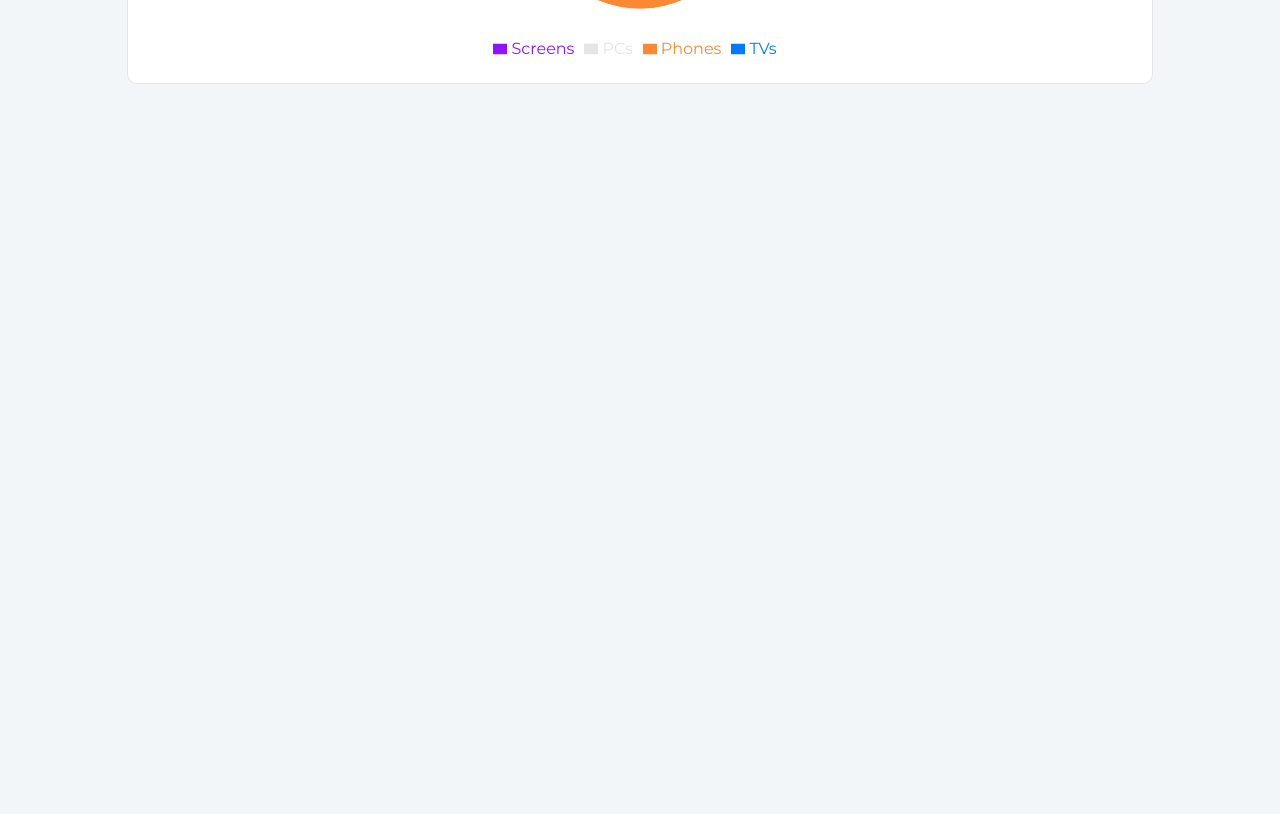
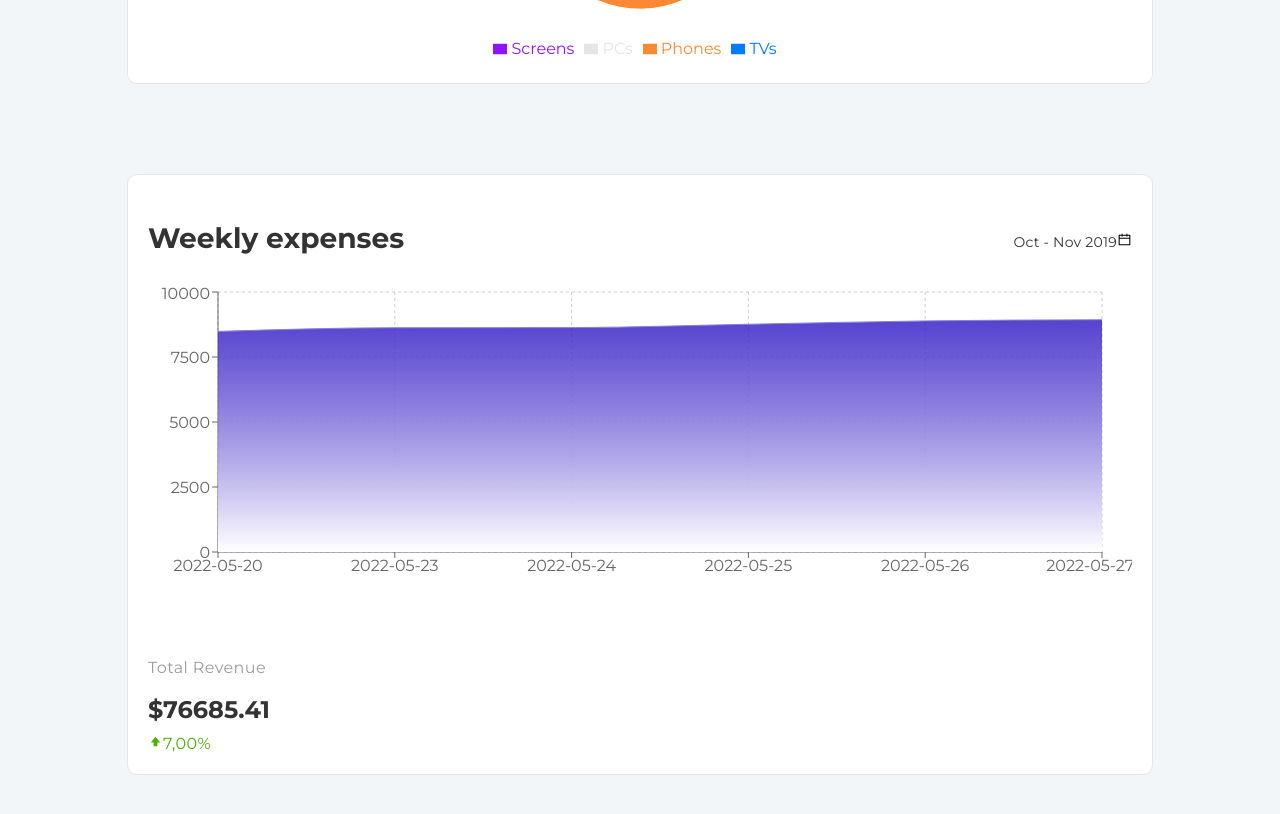
Before and after one commit to bartolomeow/neobanks-carlospaque, a React (Create React App) app: page / in a window 1280 px wide. Shown: the part 1180-1994 px from the top of the page. Before the commit the page ends 1359 px from the top, so only its background shows below. Built offline with nearby package versions, Linux system fonts and the light colour scheme.

Commit message:
Coded Graphic Expenses

```diff
--- a/src/components/graphic-conversions/graphic-conversions.css
+++ b/src/components/graphic-conversions/graphic-conversions.css
@@ -20,6 +20,11 @@
 
 .graphic-conversions-title a {
     margin: auto 0;
+    transition: .2s all;
+}
+
+.graphic-conversions-title a:hover {
+    transform: translateY(-3px);
 }
 
 .conversion-icon svg {
--- a/src/components/graphic-expenses/Graphic-expenses.jsx
+++ b/src/components/graphic-expenses/Graphic-expenses.jsx
@@ -0,0 +1,151 @@
+import { AiOutlineCalendar } from "react-icons/ai";
+import { GoArrowUp } from "react-icons/go";
+import { Link } from "react-router-dom";
+import {
+    Area,
+    AreaChart,
+    CartesianGrid,
+    ResponsiveContainer,
+    Tooltip,
+    XAxis,
+    YAxis
+} from "recharts";
+import "./graphic-expenses.css";
+
+const data_daily = [
+    {
+        Date: "2022-05-20",
+        Open: "8464.900391",
+        High: "8546.900391",
+        Low: "8456.099609",
+        Close: "8484.500000",
+        AdjClose: "8484.500000",
+        Volume: "172383300"
+    },
+    {
+        Date: "2022-05-23",
+        Open: "8600.400391",
+        High: "8625.799805",
+        Low: "8514.700195",
+        Close: "8625.799805",
+        AdjClose: "8625.799805",
+        Volume: "166876400"
+    },
+    {
+        Date: "2022-05-24",
+        Open: "8537.799805",
+        High: "8654.000000",
+        Low: "8534.299805",
+        Close: "8631.200195",
+        AdjClose: "8631.200195",
+        Volume: "207033000"
+    },
+    {
+        Date: "2022-05-25",
+        Open: "8723.099609",
+        High: "8773.900391",
+        Low: "8652.200195",
+        Close: "8760.200195",
+        AdjClose: "8760.200195",
+        Volume: "203488200"
+    },
+    {
+        Date: "2022-05-26",
+        Open: "8787.500000",
+        High: "8901.200195",
+        Low: "8780.000000",
+        Close: "8888.799805",
+        AdjClose: "8888.799805",
+        Volume: "203819800"
+    },
+    {
+        Date: "2022-05-27",
+        Open: "8904.000000",
+        High: "8937.700195",
+        Low: "8873.000000",
+        Close: "8933.599609",
+        AdjClose: "8933.599609",
+        Volume: "194951400"
+    }
+];
+
+const Graphic_expenses = () => {
+    return (
+        <div className="graphic-expenses-container">
+            <div className="card card-big">
+                <div className="graphic-expenses-title">
+                    <h3>Weekly expenses</h3>
+                    <Link to="#">
+                        <div className="expenses-icon">
+                            <span className="temp-expenses">
+                                Oct - Nov 2019
+                            </span>
+                            <AiOutlineCalendar size={15} color="black" />
+                        </div>
+                    </Link>
+                </div>
+                <div className="graphic-expenses">
+                    <ResponsiveContainer width="100%" height="100%">
+                        <AreaChart
+                            width={500}
+                            height={400}
+                            data={data_daily}
+                            margin={{
+                                top: 10,
+                                right: 30,
+                                left: 10,
+                                bottom: 0
+                            }}
+                        >
+                            <defs>
+                                <linearGradient
+                                    id="colorUv"
+                                    x1="0"
+                                    y1="0"
+                                    x2="0"
+                                    y2="1"
+                                >
+                                    <stop
+                                        offset="0%"
+                                        stopColor="#2D14C4"
+                                        stopOpacity={0.8}
+                                    />
+                                    <stop
+                                        offset="100%"
+                                        stopColor="#ffffff"
+                                        stopOpacity={1}
+                                    />
+                                </linearGradient>
+                            </defs>
+                            <CartesianGrid strokeDasharray="3 3" />
+                            <XAxis dataKey="Date" />
+                            <YAxis />
+                            <Tooltip />
+                            <Area
+                                type="monotone"
+                                dataKey="Close"
+                                stroke="#8884d8"
+                                fillOpacity={1}
+                                fill="url(#colorUv)"
+                            />
+                        </AreaChart>
+                    </ResponsiveContainer>
+                </div>
+                <div className="totalrevenue-container">
+                    <div className="totalrevenue-title">
+                        <h3>Total Revenue</h3>
+                    </div>
+                    <div className="totalrevenue-num">
+                        <span>$76685.41</span>
+                    </div>
+                    <div className="totalrevenue-benefits">
+                        <GoArrowUp size={15} color="4AAF05" />
+                        <span>7,00%</span>
+                    </div>
+                </div>
+            </div>
+        </div>
+    );
+};
+
+export default Graphic_expenses;
--- a/src/components/graphic-expenses/graphic-expenses.css
+++ b/src/components/graphic-expenses/graphic-expenses.css
@@ -0,0 +1,72 @@
+.graphic-expenses-container {
+    padding: 5px 25px;
+    display: flex;
+    justify-content: space-between;
+}
+
+.graphic-expenses-title {
+    display: flex;
+    align-items: center;
+    justify-content: space-between;
+    color: #333333;
+    font-weight: 700;
+    font-size: 24px;
+    line-height: 31.68px;
+    text-align: left;
+}
+
+.temp-expenses {
+    color: #333333;
+    font-size: 14px;
+    font-weight: 400;
+    line-height: 20px;
+    letter-spacing: .25px;
+}
+
+.graphic-expenses {
+    min-height: 300px;
+}
+
+.graphic-expenses-title a {
+    margin: auto 0;
+    transition: .2s all;
+}
+
+.graphic-expenses-title a:hover {
+    transform: translateY(-3px);
+}
+
+.expenses-icon svg {
+    transition: .2s all;
+}
+
+.totalrevenue-title h3 {
+    color: #9C9C9C;
+    font-weight: 400;
+    font-size: 16px;
+    line-height: 20px;
+    letter-spacing: .4px;
+    text-align: left;
+}
+
+.totalrevenue-container {
+    margin-top: 60px;
+}
+
+.totalrevenue-num {
+    color: #333333;
+    font-weight: 700;
+    font-size: 24px;
+    line-height: 31.68px;
+    text-align: left;
+}
+
+.totalrevenue-benefits {
+    color: #4AAF05;
+    text-align: left;
+    font-weight: 400;
+    font-size: 16px;
+    line-height: 20px;
+    letter-spacing: .4px;
+    margin-top: 8px;
+}
--- a/src/components/graphic-transactions/graphic-transactions.css
+++ b/src/components/graphic-transactions/graphic-transactions.css
@@ -29,6 +29,11 @@
     line-height: 18px;
     padding: 10px 20px;
     margin-bottom: 25px;
+    transition: .2s all;
+}
+
+.change-temporality-btn:hover {
+    font-weight: 700;
 }
 
 .active-btn {
--- a/src/components/index.js
+++ b/src/components/index.js
@@ -3,5 +3,4 @@ export { default as Graphic_expenses } from "./graphic-expenses/Graphic-expenses
 export { default as Graphic_transactions } from "./graphic-transactions/Graphic-transactions";
 export { default as Header } from "./header/Header";
 export { default as Navbar } from "./navbar/Navbar";
-export { default as Totalrevenue_count } from "./totalrevenue-count/Totalrevenue-count";
 export { default as Transactions_count } from "./transactions-count/Transactions-count";
--- a/src/pages/home/Home.jsx
+++ b/src/pages/home/Home.jsx
@@ -4,16 +4,13 @@ const Header = lazy(() => import("../../components/header/Header"));
 const GraphicConversions = lazy(() =>
     import("../../components/graphic-conversions/Graphic-conversions.jsx")
 );
-const Graphic_expenses = lazy(() =>
+const GraphicExpenses = lazy(() =>
     import("../../components/graphic-expenses/Graphic-expenses.jsx")
 );
 const GraphicTransactions = lazy(() =>
     import("../../components/graphic-transactions/Graphic-transactions.jsx")
 );
 const Navbar = lazy(() => import("../../components/navbar/Navbar"));
-const Totalrevenue_count = lazy(() =>
-    import("../../components/totalrevenue-count/Totalrevenue-count")
-);
 const TransactionsCount = lazy(() =>
     import("../../components/transactions-count/Transactions-count")
 );
@@ -72,7 +69,9 @@ const Home = () => {
                 <GraphicTransactions />
                 <GraphicConversions />
             </section>
-            <section className="column2"></section>
+            <section className="column2">
+                <GraphicExpenses />
+            </section>
         </>
     );
 };
--- a/src/pages/home/home.css
+++ b/src/pages/home/home.css
@@ -50,6 +50,16 @@
         rgba(0, 0, 0, 0.22) 0px 10px 10px;
 }
 
+.column1 {
+
+}
+
+@media screen and (max-width: 1000px) {
+    .column1, .column2 {
+        display: block;
+    }
+}
+
 @media screen and (max-width: 300px) {
     .card {
         width: 80%;
@@ -58,7 +68,7 @@
 }
 
 @media screen and (orientation: portrait) {
-    .graphic-conversions-container {
+    .graphic-conversions-container, .graphic-expenses-container {
         display: none !important;
     }
 }
```
Also changed, not shown: src/components/totalrevenue-count/Totalrevenue-count.jsx (deleted), src/components/totalrevenue-count/totalrevenue-count.css (deleted).
